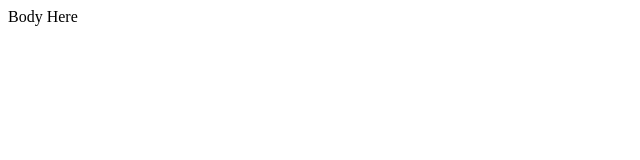
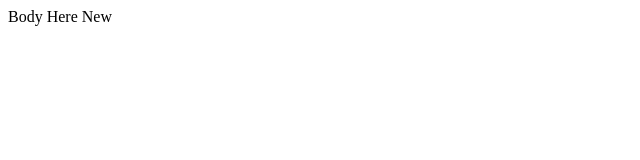
Before and after one commit to BanerjeeArnab/repo-one, a plain HTML site: page index.html in a window 1280 px wide. Shown: the full height of the page, 0-640 px from the left. Drawn offline with Linux system fonts and the light colour scheme.

Commit message:
New Changes in html from local
Signed-off-by: BanerjeeArnab <banerjeearun078@gmail.com>

```diff
--- a/index.html
+++ b/index.html
@@ -11,6 +11,6 @@
 <body>
 
 </body>
-Body Here
+Body Here New
 
 </html>
```
